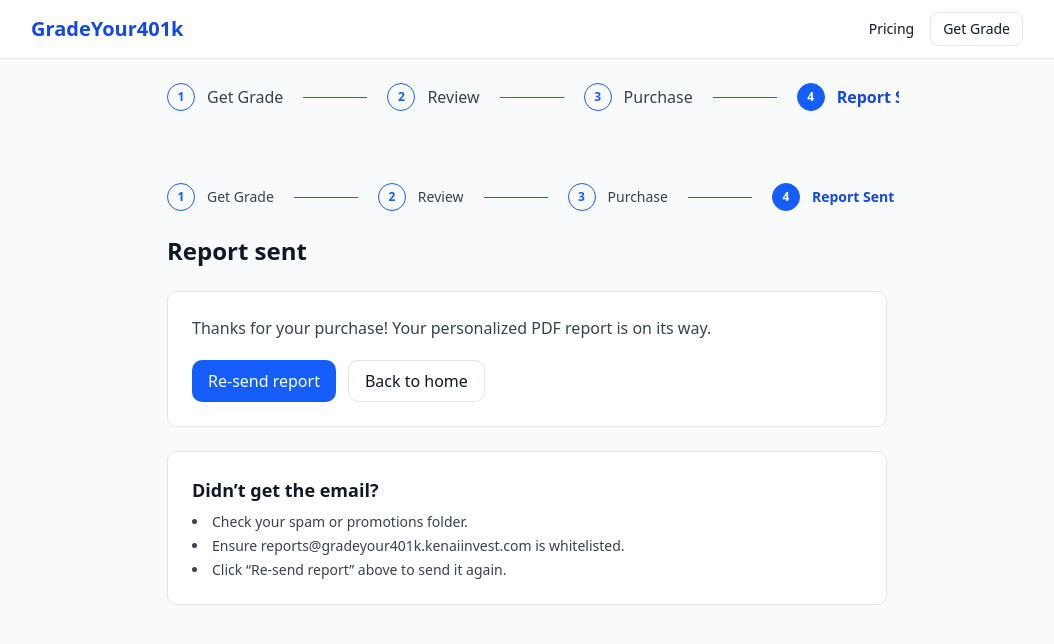
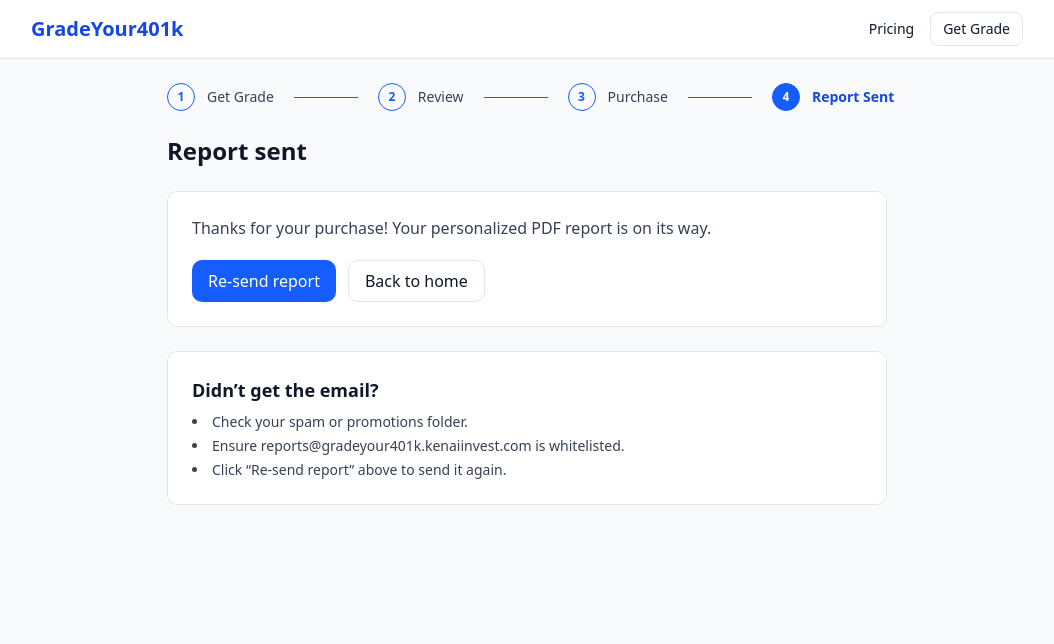
Before and after one commit to rremling/gradeyour401k, a Next.js app: page /success in a window 1280 px wide. Shown: the top 644 px of the page, without its empty margins (113-1167 px from the left). Built offline with nearby package versions, Linux system fonts and the light colour scheme.

Commit message:
Update page.tsx

```diff
--- a/src/app/success/page.tsx
+++ b/src/app/success/page.tsx
@@ -5,7 +5,7 @@ import SuccessClient from "./SuccessClient";
 // Ensure this page is not pre-rendered in a way that trips CSR bailout checks.
 export const dynamic = "force-dynamic";
 
-// --- Stepper (matches the mobile-friendly header used elsewhere) ---
+// --- Stepper (kept only for the loading fallback) ---
 function Stepper({ current = 4 }: { current?: 1 | 2 | 3 | 4 }) {
   const steps = [
     { n: 1, label: "Get Grade" },
@@ -107,13 +107,8 @@ export default function SuccessPage() {
         </main>
       }
     >
-      {/* Add header before the existing client content, no other changes */}
-      <>
-        <main className="mx-auto max-w-3xl p-6">
-          <Stepper current={4} />
-        </main>
-        <SuccessClient />
-      </>
+      {/* Only render the client component; it already includes the header/stepper */}
+      <SuccessClient />
     </Suspense>
   );
 }
```
